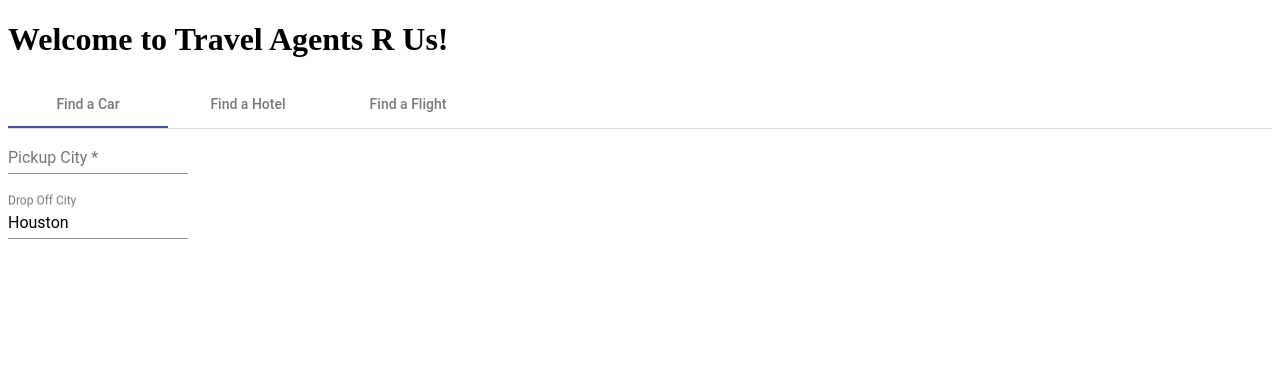
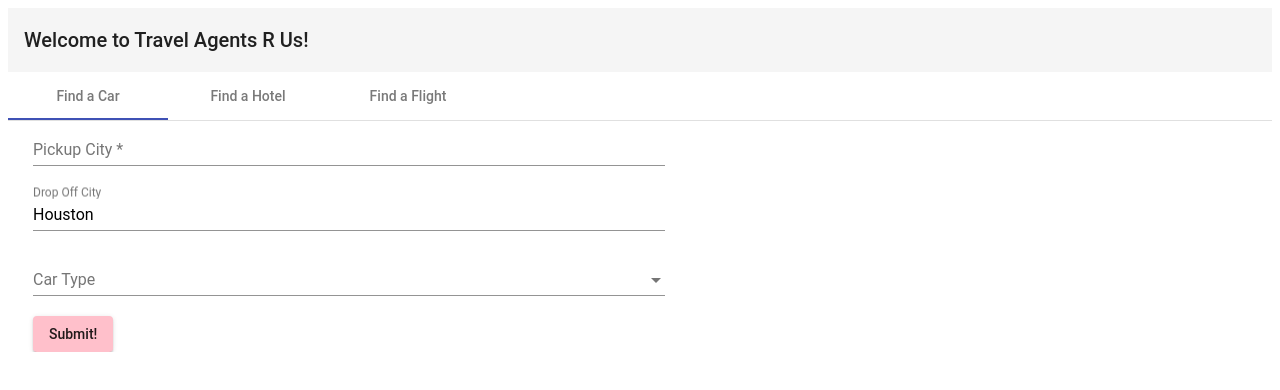
Before and after one commit to bcarson/ngAtlanta, an Angular app: page / in a window 1280 px wide. Shown: the top 390 px of the page. Built offline with nearby package versions, Linux system fonts and the light colour scheme.

Commit message:
Cars Component

```diff
--- a/src/app/app.component.css
+++ b/src/app/app.component.css
@@ -0,0 +1,3 @@
+mat-toolbar {
+  text-align: center;
+}
--- a/src/app/app.component.html
+++ b/src/app/app.component.html
@@ -1,5 +1,5 @@
 <div>
-  <h1>Welcome to Travel Agents R Us!</h1>
+  <mat-toolbar>Welcome to Travel Agents R Us!</mat-toolbar>
   <mat-tab-group>
     <mat-tab label='Find a Car'>
       <app-cars></app-cars>
--- a/src/app/cars/cars.component.css
+++ b/src/app/cars/cars.component.css
@@ -0,0 +1,9 @@
+mat-form-field {
+  padding-left: 25px;
+  width: 50%;
+}
+
+button {
+  background-color: pink;
+  margin-left: 25px;
+}
--- a/src/app/cars/cars.component.html
+++ b/src/app/cars/cars.component.html
@@ -4,9 +4,23 @@
       <input type="text" matInput formControlName="pickupCity" placeholder="Pickup City">
     </mat-form-field>
   </div>
+
   <div>
-      <mat-form-field>
-          <input type="text" matInput formControlName="dropoffCity" placeholder="Drop Off City">
-        </mat-form-field>
+    <mat-form-field>
+      <input type="text" matInput formControlName="dropoffCity" placeholder="Drop Off City">
+    </mat-form-field>
   </div>
+
+  <div>
+    <mat-form-field>
+      <mat-select matInput formControlName="carType" placeholder="Car Type">
+        <mat-option value="chevy">Chevrolet</mat-option>
+        <mat-option value="acura">Acura</mat-option>
+        <mat-option value="ford">Ford</mat-option>
+      </mat-select>
+    </mat-form-field>
+  </div>
+
+  <button mat-raised-button>Submit!</button>
+
 </form>
--- a/src/styles.css
+++ b/src/styles.css
@@ -1,2 +1,2 @@
 /* You can add global styles to this file, and also import other style files */
-@import "@angular/material/prebuilt-themes/indigo-pink.css";
+@import '@angular/material/prebuilt-themes/indigo-pink.css';
```
Also changed, not shown: src/app/mat.module.ts (+12 -4 lines).
